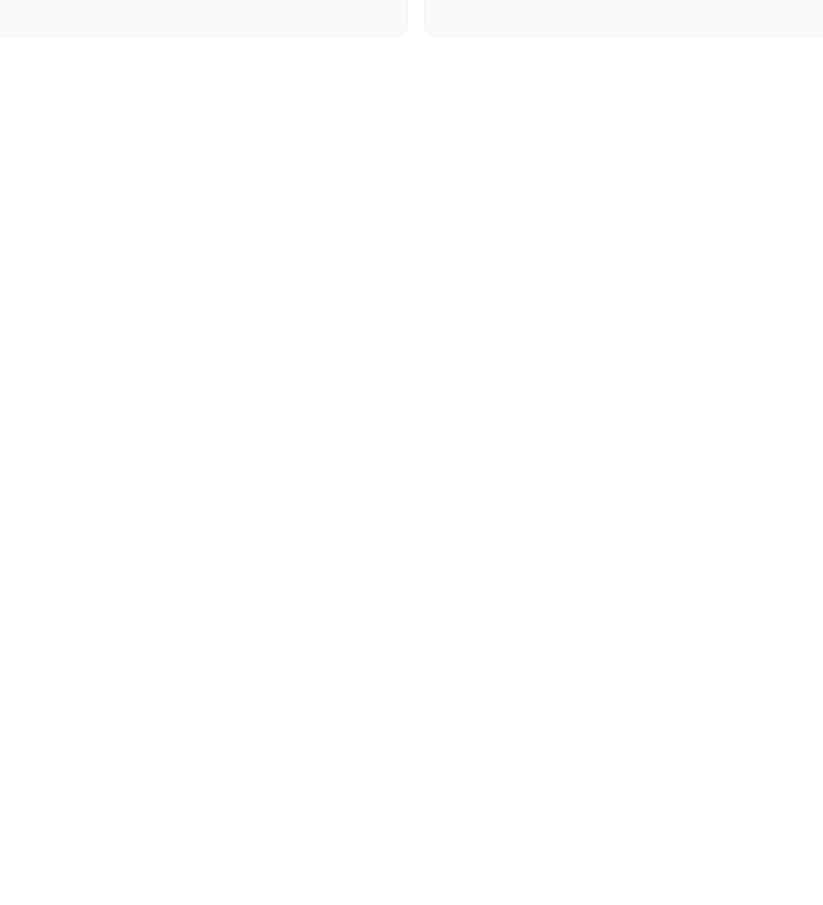
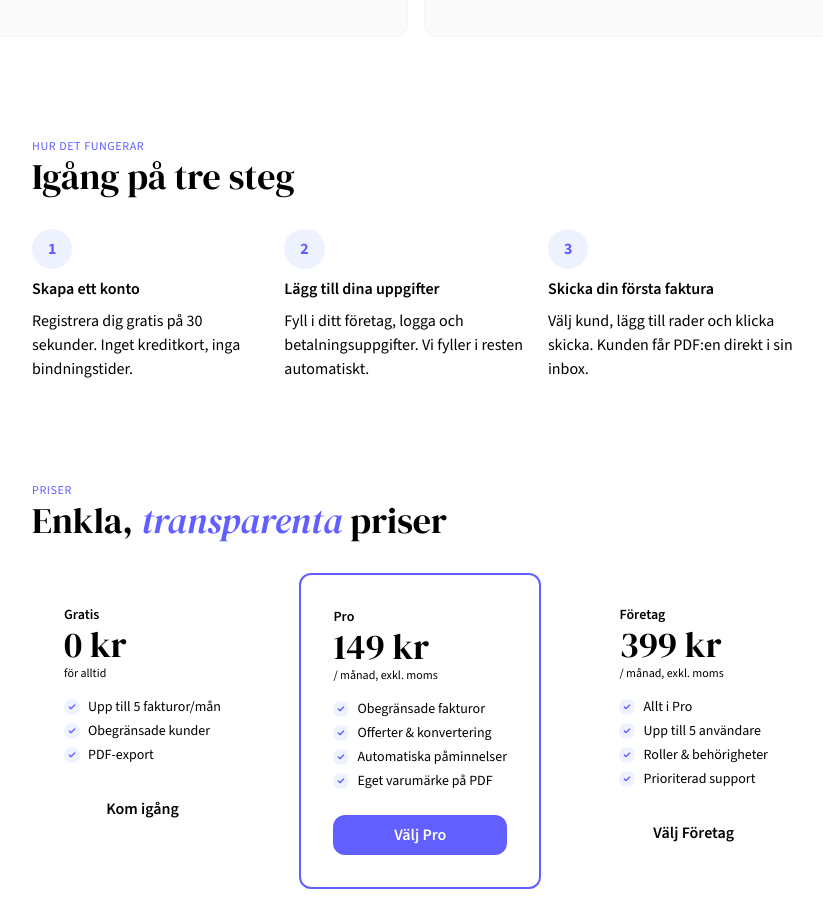
Before and after one commit to jonathanbackhed/invoice-app, a React (Vite) app in the folder client/: page / in a window 1280 px wide. Shown: the part 1105-2010 px from the top of the page, without its empty margins (224-1047 px from the left). Before the commit the page ends 1158 px from the top, so only its background shows below. Built offline with nearby package versions, Linux system fonts and the light colour scheme; no server answers.

Commit message:
feat: add pricing and guide

```diff
--- a/client/src/components/layout/Hero.tsx
+++ b/client/src/components/layout/Hero.tsx
@@ -5,7 +5,7 @@
 
 export default function Hero() {
   return (
-    <section className="flex flex-col items-center justify-center space-y-2 py-12 md:py-24 lg:py-32">
+    <section className="flex flex-col items-center justify-center space-y-2 py-16 md:py-24 lg:py-32">
       <h2 className="t text-center font-serif text-4xl tracking-tight sm:text-5xl md:text-6xl">
         <span className="block">
           Fakturera <em className="text-indigo-500">smartare.</em>
@@ -13,8 +13,8 @@
         Få betalt snabbare.
       </h2>
       <p className="max-w-2xl text-center text-sm tracking-tight text-neutral-500 sm:text-lg md:text-xl">
-        Det professionella fakturaverktyget för svenska frilansare och småföretag. Skapa, skicka och följ
-        upp fakturor på minuter — utan krångel.
+        Det professionella fakturaverktyget för svenska frilansare och småföretag. Skapa, skicka och följ upp fakturor
+        på minuter — utan krångel.
       </p>
       <div className="mt-2 space-y-4 text-center">
         <Show when="signed-out">
--- /dev/null
+++ b/client/src/components/ui/PricingCard.tsx
@@ -0,0 +1,41 @@
+import { Check } from "lucide-react";
+import React from "react";
+import { cn } from "../../lib/utils";
+import { NavLink } from "react-router";
+
+interface Props {
+  tag: string;
+  price: string;
+  subTitle: string;
+  perks: string[];
+  buttonText: string;
+  buttonHref: string;
+  mostPopular?: boolean;
+}
+
+export default function PricingCard({ tag, price, subTitle, perks, buttonText, buttonHref, mostPopular }: Props) {
+  return (
+    <div className={cn("flex flex-col rounded-xl p-8", mostPopular && "border-2 border-indigo-500")}>
+      <span className="text-sm font-semibold">{tag}</span>
+      <span className="font-serif text-4xl">{price}</span>
+      <span className="text-xs">{subTitle}</span>
+      <div className="mt-4 space-y-1">
+        {perks.map((perk) => (
+          <span key={perk} className="flex items-center gap-2 text-sm">
+            <div className="h-fit w-fit rounded-full bg-indigo-50 p-1">
+              <Check size={8} className="text-indigo-500" strokeWidth={4} />
+            </div>
+            {perk}
+          </span>
+        ))}
+      </div>
+
+      <NavLink
+        to={buttonHref}
+        className={cn("mt-6 rounded-xl px-4 py-2 text-center font-semibold", mostPopular && "bg-indigo-500 text-white")}
+      >
+        {buttonText}
+      </NavLink>
+    </div>
+  );
+}
--- a/client/src/pages/Home.tsx
+++ b/client/src/pages/Home.tsx
@@ -3,12 +3,16 @@
 import Navbar from "../components/layout/Navbar";
 import FeatureHighlight from "../components/ui/FeatureHighlight";
 import SectionHeader from "../components/ui/SectionHeader";
+import PricingCard from "../components/ui/PricingCard";
 
 export default function Home() {
   return (
     <div className="mx-auto max-w-7xl py-4">
       <Navbar />
       <Hero />
+
+      <div className="space-y-24">
+        <section>
           <SectionHeader
             title={
               <>
@@ -39,6 +43,78 @@
               icon={<DollarSign size={24} className="text-indigo-500 group-hover:text-white" />}
             />
           </div>
+        </section>
+
+        <section className="mx-auto max-w-3xl">
+          <SectionHeader title={<>Igång på tre steg</>} tag="HUR DET FUNGERAR" />
+          <div className="flex flex-col gap-4 sm:flex-row">
+            <div className="flex flex-col space-y-2">
+              <div className="w-fit rounded-full bg-indigo-50 px-4 py-2">
+                <span className="font-bold text-indigo-500">1</span>
+              </div>
+              <span className="font-semibold">Skapa ett konto</span>
+              <p>Registrera dig gratis på 30 sekunder. Inget kreditkort, inga bindningstider.</p>
+            </div>
+            <div className="flex flex-col space-y-2">
+              <div className="w-fit rounded-full bg-indigo-50 px-4 py-2">
+                <span className="font-bold text-indigo-500">2</span>
+              </div>
+              <span className="font-semibold">Lägg till dina uppgifter</span>
+              <p>Fyll i ditt företag, logga och betalningsuppgifter. Vi fyller i resten automatiskt.</p>
+            </div>
+            <div className="flex flex-col space-y-2">
+              <div className="w-fit rounded-full bg-indigo-50 px-4 py-2">
+                <span className="font-bold text-indigo-500">3</span>
+              </div>
+              <span className="font-semibold">Skicka din första faktura</span>
+              <p>Välj kund, lägg till rader och klicka skicka. Kunden får PDF:en direkt i sin inbox.</p>
+            </div>
+          </div>
+        </section>
+
+        <section className="mx-auto max-w-3xl">
+          <SectionHeader
+            title={
+              <>
+                Enkla, <em className="text-indigo-500">transparenta</em> priser
+              </>
+            }
+            tag="PRISER"
+          />
+          <div className="flex justify-between">
+            <PricingCard
+              tag="Gratis"
+              price="0 kr"
+              subTitle="för alltid"
+              perks={["Upp till 5 fakturor/mån", "Obegränsade kunder", "PDF-export"]}
+              buttonText="Kom igång"
+              buttonHref="#"
+            />
+            <PricingCard
+              tag="Pro"
+              price="149 kr"
+              subTitle="/ månad, exkl. moms"
+              perks={[
+                "Obegränsade fakturor",
+                "Offerter & konvertering",
+                "Automatiska påminnelser",
+                "Eget varumärke på PDF",
+              ]}
+              buttonText="Välj Pro"
+              buttonHref="#"
+              mostPopular
+            />
+            <PricingCard
+              tag="Företag"
+              price="399 kr"
+              subTitle="/ månad, exkl. moms"
+              perks={["Allt i Pro", "Upp till 5 användare", "Roller & behörigheter", "Prioriterad support"]}
+              buttonText="Välj Företag"
+              buttonHref="#"
+            />
+          </div>
+        </section>
+      </div>
     </div>
   );
 }
```
Lines whose indentation alone changed are shown as unchanged.
